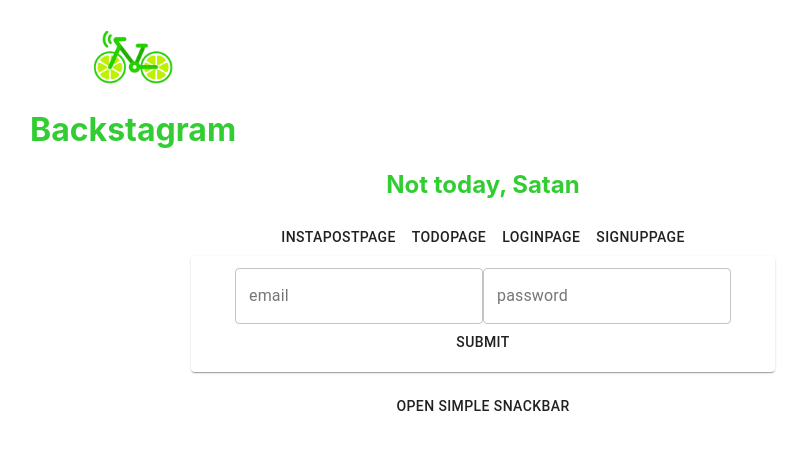
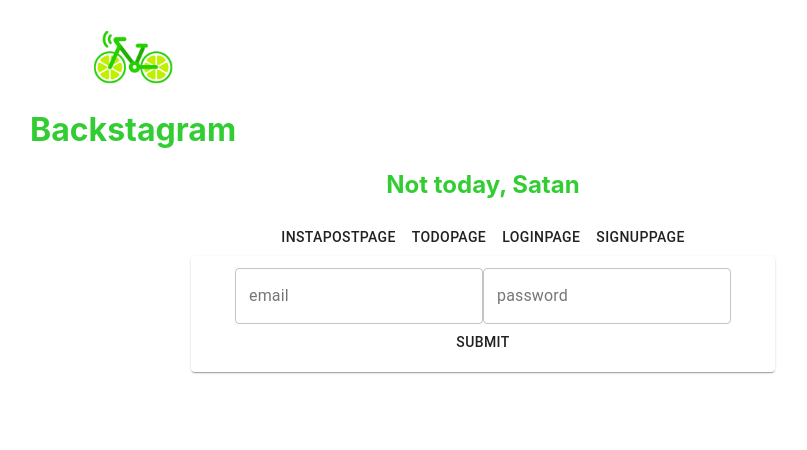
Before and after one commit to eliciaB/Backstagram, a React (Create React App) app: page / in a window 1280 px wide. Shown: the top 450 px of the page, without its empty margins (157-964 px from the left). Built offline with nearby package versions, Linux system fonts and the light colour scheme.

Commit message:
removed button from snackbar

```diff
--- a/src/components/MySnackBar.js
+++ b/src/components/MySnackBar.js
@@ -33,7 +33,6 @@ const MySnackBar = (props) => {
 
     return (
         <div>
-            <Button onClick={handleClick}>Open simple snackbar</Button>
             <Snackbar
                 open={open}
                 autoHideDuration={5000}
```
